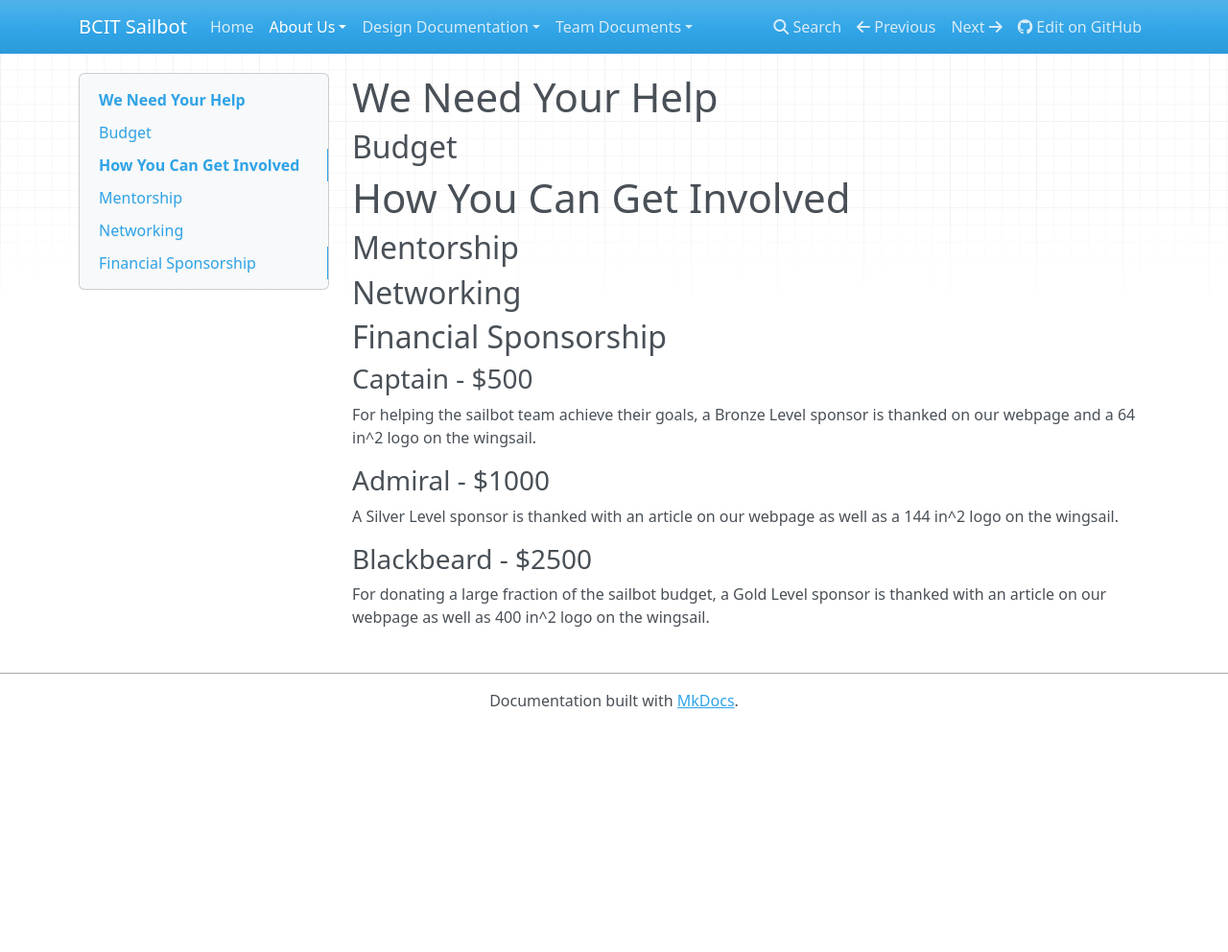
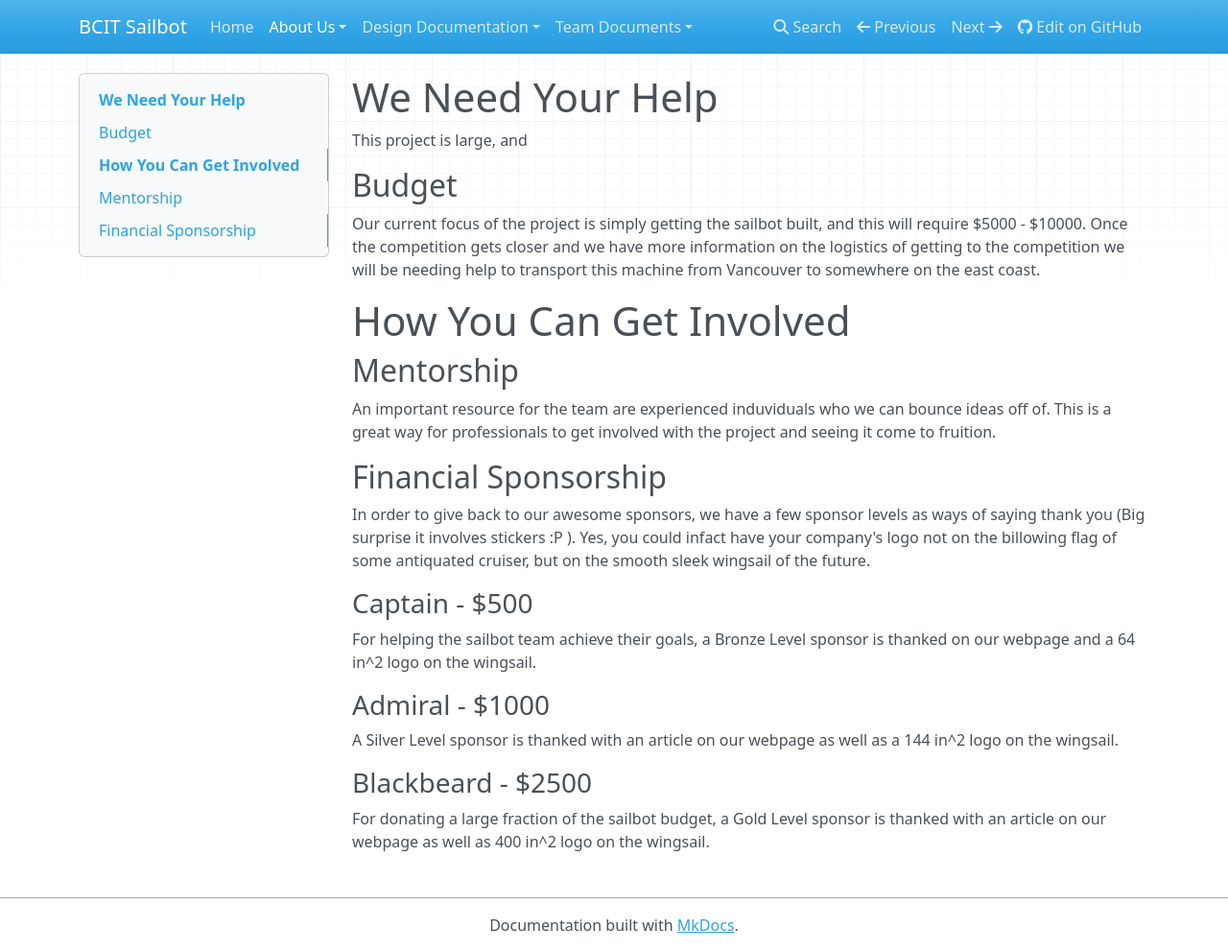
Before and after one commit to mattnite/BCIT-Sailbot, an MkDocs documentation site: the page built from docs/about/sponsorship.md, in a window 1280 px wide and 992 px high. Shown: the whole window at 96% size. Built offline with MkDocs 1.6.1, drawn with Linux system fonts in a browser that asks for light colours; nearby versions of some CDN libraries; old or Windows-style settings are respelled for this version of MkDocs.

Commit message:
cleaning up sponsorship

```diff
--- a/docs/about/sponsorship.md
+++ b/docs/about/sponsorship.md
@@ -1,14 +1,28 @@
 # We Need Your Help
 
+This project is large, and
+
 ## Budget
+
+Our current focus of the project is simply getting the sailbot built, and this
+will require $5000 - $10000. Once the competition gets closer and we have more
+information on the logistics of getting to the competition we will be needing
+help to transport this machine from Vancouver to somewhere on the east coast.
 
 # How You Can Get Involved
 
 ## Mentorship
 
-## Networking
+An important resource for the team are experienced induviduals who we can bounce
+ideas off of. This is a great way for professionals to get involved with the
+project and seeing it come to fruition.
 
 ## Financial Sponsorship
+
+In order to give back to our awesome sponsors, we have a few sponsor levels as
+ways of saying thank you (Big surprise it involves stickers :P ). Yes, you could
+infact have your company's logo not on the billowing flag of some antiquated
+cruiser, but on the smooth sleek wingsail of the future.
 
 ### Captain - $500
 
```
Also changed, not shown: docs/about/contact.md (+3 -3 lines), docs/about/team.md (+7 -10 lines).
